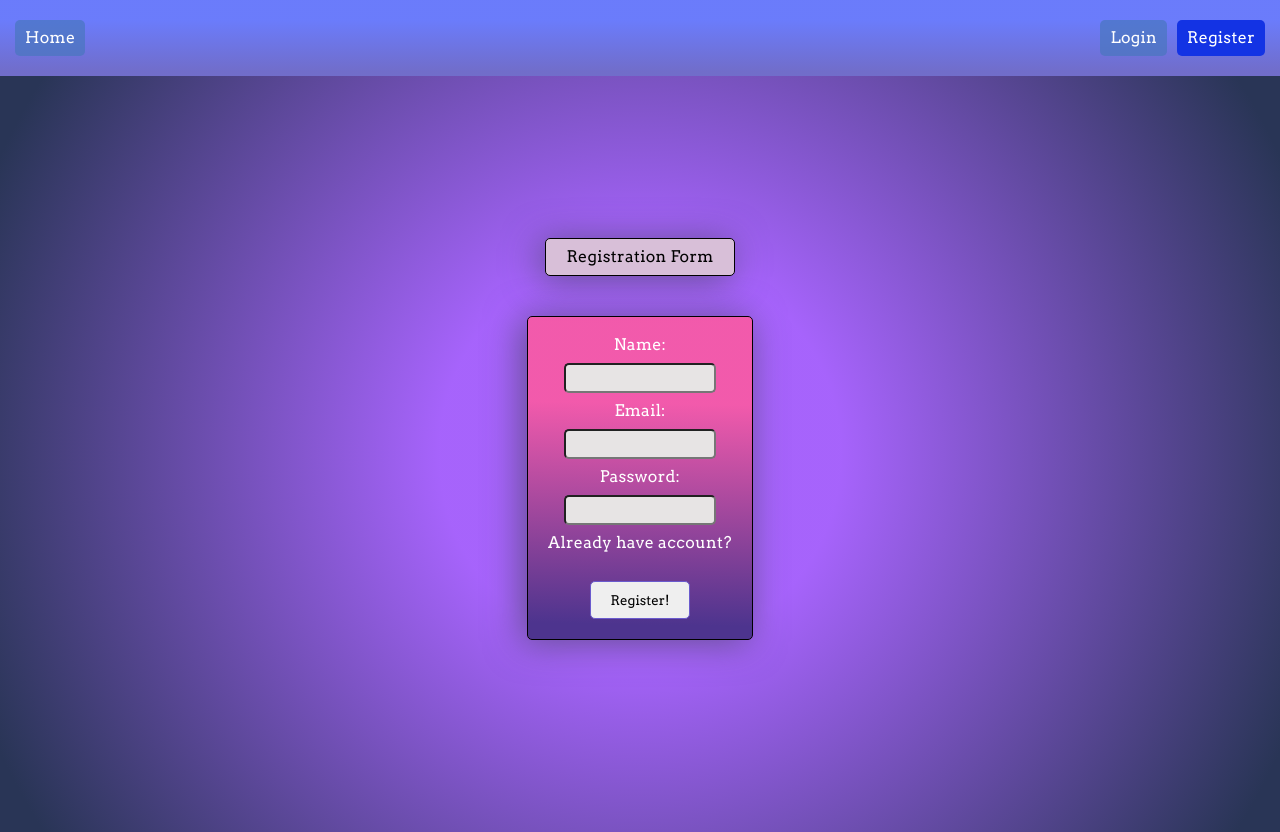
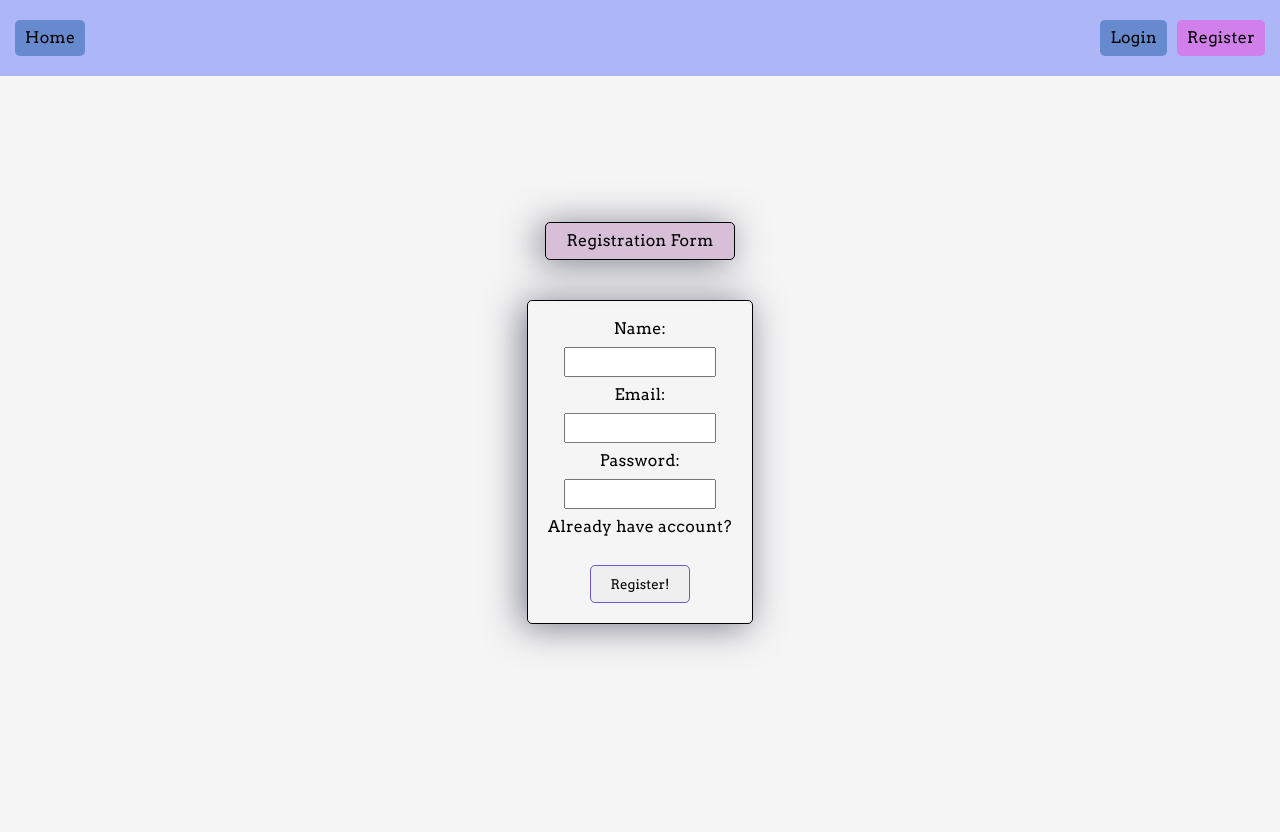
Before and after one commit to DmytroLysachenko/goit-react-hw-08, a React (Vite) app: page /register in a window 1280 px wide. After the commit the page ends 800 px from the top, so only its background shows below. Built offline with nearby package versions, Linux system fonts and the light colour scheme.

Commit message:
restyling

```diff
--- a/src/components/AppBar/AppBar.module.css
+++ b/src/components/AppBar/AppBar.module.css
@@ -2,10 +2,5 @@
   padding: 10px 5px;
   display: flex;
   justify-content: space-between;
-  background-color: rgba(89, 108, 252, 0.66);
-  background-image: linear-gradient(
-    180deg,
-    rgba(89, 108, 252, 0.66) 27%,
-    rgba(77, 52, 142, 0.44) 94%
-  );
+  background-color: rgba(167, 176, 248, 0.911);
 }
--- a/src/components/AuthNav/AuthNav.module.css
+++ b/src/components/AuthNav/AuthNav.module.css
@@ -15,5 +15,5 @@
   }
 }
 .active {
-  background-color: rgb(19, 51, 228);
+  background-color: rgb(209, 127, 235);
 }
--- a/src/components/Contact/Contact.module.css
+++ b/src/components/Contact/Contact.module.css
@@ -7,7 +7,7 @@
   width: 250px;
   border-radius: 10px;
   padding: 10px;
-  background-color: rgba(137, 43, 226, 0.473);
+  background-color: rgba(194, 155, 230, 0.274);
 }
 .button {
   height: fit-content;
--- a/src/components/LoginForm/LoginForm.module.css
+++ b/src/components/LoginForm/LoginForm.module.css
@@ -3,13 +3,7 @@
   flex-direction: column;
   align-items: center;
   justify-content: center;
-  min-height: calc(100vh - 44px);
-  background-color: rgba(161, 89, 252, 0.74);
-  background-image: radial-gradient(
-    circle,
-    rgba(161, 89, 252, 0.74) 27%,
-    rgba(41, 53, 86, 1) 95%
-  );
+  min-height: calc(100vh - 76px);
 }
 
 .form {
@@ -22,12 +16,7 @@
   padding: 20px;
   margin: 40px auto;
   width: fit-content;
-  background-color: rgba(252, 89, 161, 0.66);
-  background-image: linear-gradient(
-    181deg,
-    rgba(252, 89, 161, 0.66) 27%,
-    rgba(77, 52, 142, 1) 95%
-  );
+
   box-shadow: -5px 3px 36px 0px rgba(66, 68, 90, 0.68);
 }
 
--- a/src/components/Navigation/Navigation.module.css
+++ b/src/components/Navigation/Navigation.module.css
@@ -18,5 +18,5 @@
   }
 }
 .active {
-  background-color: rgb(19, 51, 228);
+  background-color: rgb(209, 127, 235);
 }
--- a/src/components/RegForm/RefForm.module.css
+++ b/src/components/RegForm/RefForm.module.css
@@ -3,13 +3,7 @@
   flex-direction: column;
   align-items: center;
   justify-content: center;
-  min-height: calc(100vh - 44px);
-  background-color: rgba(161, 89, 252, 0.74);
-  background-image: radial-gradient(
-    circle,
-    rgba(161, 89, 252, 0.74) 27%,
-    rgba(41, 53, 86, 1) 95%
-  );
+  min-height: calc(100vh - 76px);
 }
 
 .form {
@@ -22,12 +16,7 @@
   padding: 20px;
   margin: 40px auto;
   width: fit-content;
-  background-color: rgba(252, 89, 161, 0.66);
-  background-image: linear-gradient(
-    181deg,
-    rgba(252, 89, 161, 0.66) 27%,
-    rgba(77, 52, 142, 1) 95%
-  );
+
   box-shadow: -5px 3px 36px 0px rgba(66, 68, 90, 0.68);
 }
 
@@ -47,8 +36,6 @@
 .input {
   font-family: inherit;
   padding: 5px;
-  border-radius: 5px;
-  background-color: rgb(231, 228, 228);
 }
 .title {
   margin: 0 auto;
--- a/src/pages/Contacts/Contacts.module.css
+++ b/src/pages/Contacts/Contacts.module.css
@@ -5,12 +5,6 @@
   align-items: center;
   flex-direction: column;
   gap: 15px;
-  background-color: rgba(89, 108, 252, 0.66);
-  background-image: linear-gradient(
-    0deg,
-    rgba(89, 108, 252, 0.66) 41%,
-    rgba(135, 52, 142, 0.44) 65%
-  );
 }
 .title {
   margin-top: 20px;
--- a/src/pages/Home/Home.jsx
+++ b/src/pages/Home/Home.jsx
@@ -7,7 +7,7 @@ const Home = () => {
       <h3 className={s.title}>Welcome Home!</h3>
       <FaHouse
         className={s.icon}
-        color="whitesmoke"
+        color="coral"
       />
     </div>
   );
--- a/src/pages/Home/Home.module.css
+++ b/src/pages/Home/Home.module.css
@@ -6,18 +6,11 @@
   align-items: center;
   flex-direction: column;
   gap: 20px;
-  background-color: rgba(89, 108, 252, 0.66);
-  background-image: linear-gradient(
-    0deg,
-    rgba(89, 108, 252, 0.66) 41%,
-    rgba(135, 52, 142, 0.44) 65%
-  );
 }
 .icon {
   width: 40%;
   height: auto;
 }
 .title {
-  color: whitesmoke;
   font-size: 40px;
 }
--- a/styles.css
+++ b/styles.css
@@ -123,7 +123,6 @@ body {
   font-family: 'Arvo', serif;
   font-weight: 400;
   font-style: normal;
-  color: #ffffff;
   font-size: 16px;
   line-height: 1;
   letter-spacing: 0.32px;
```
